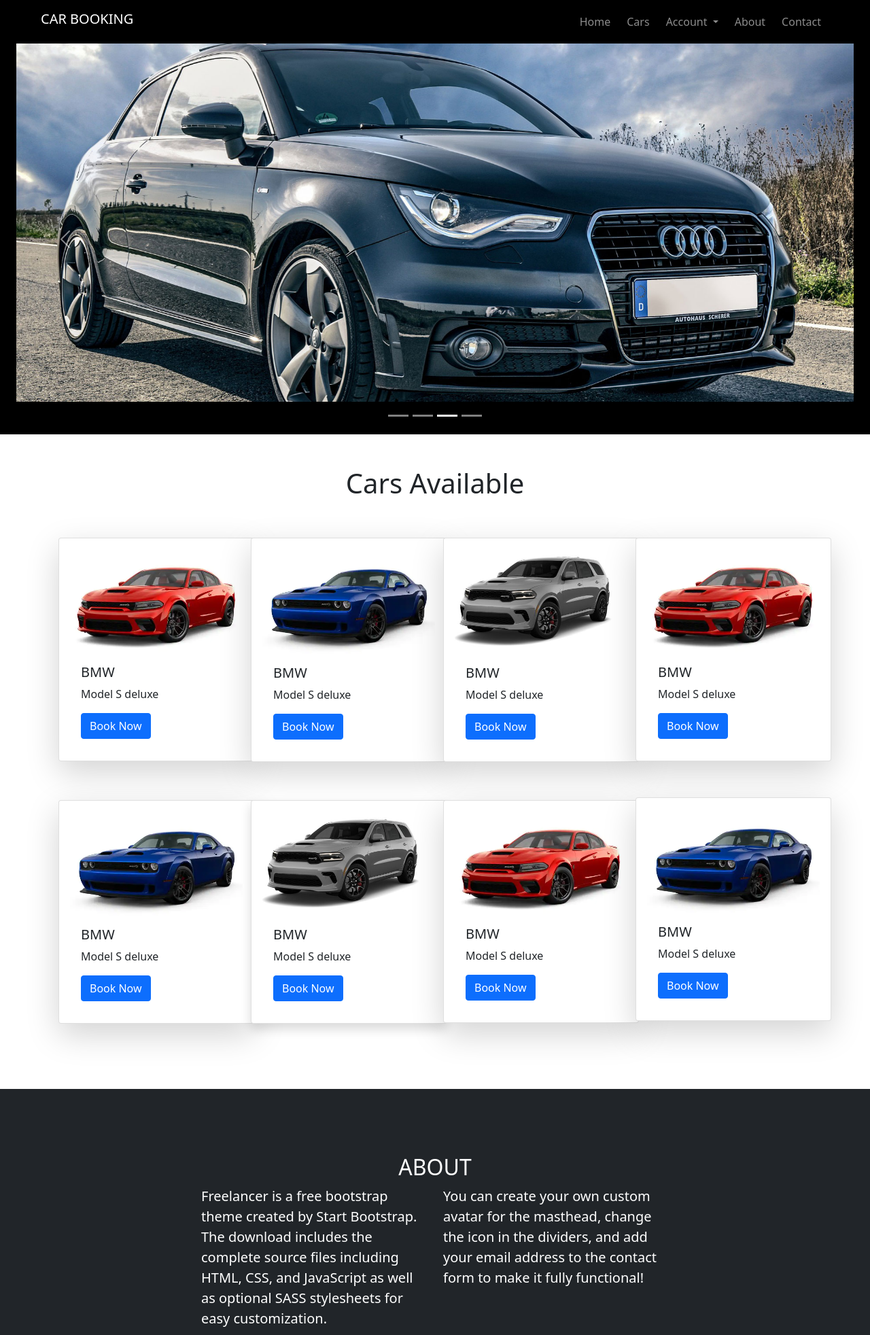
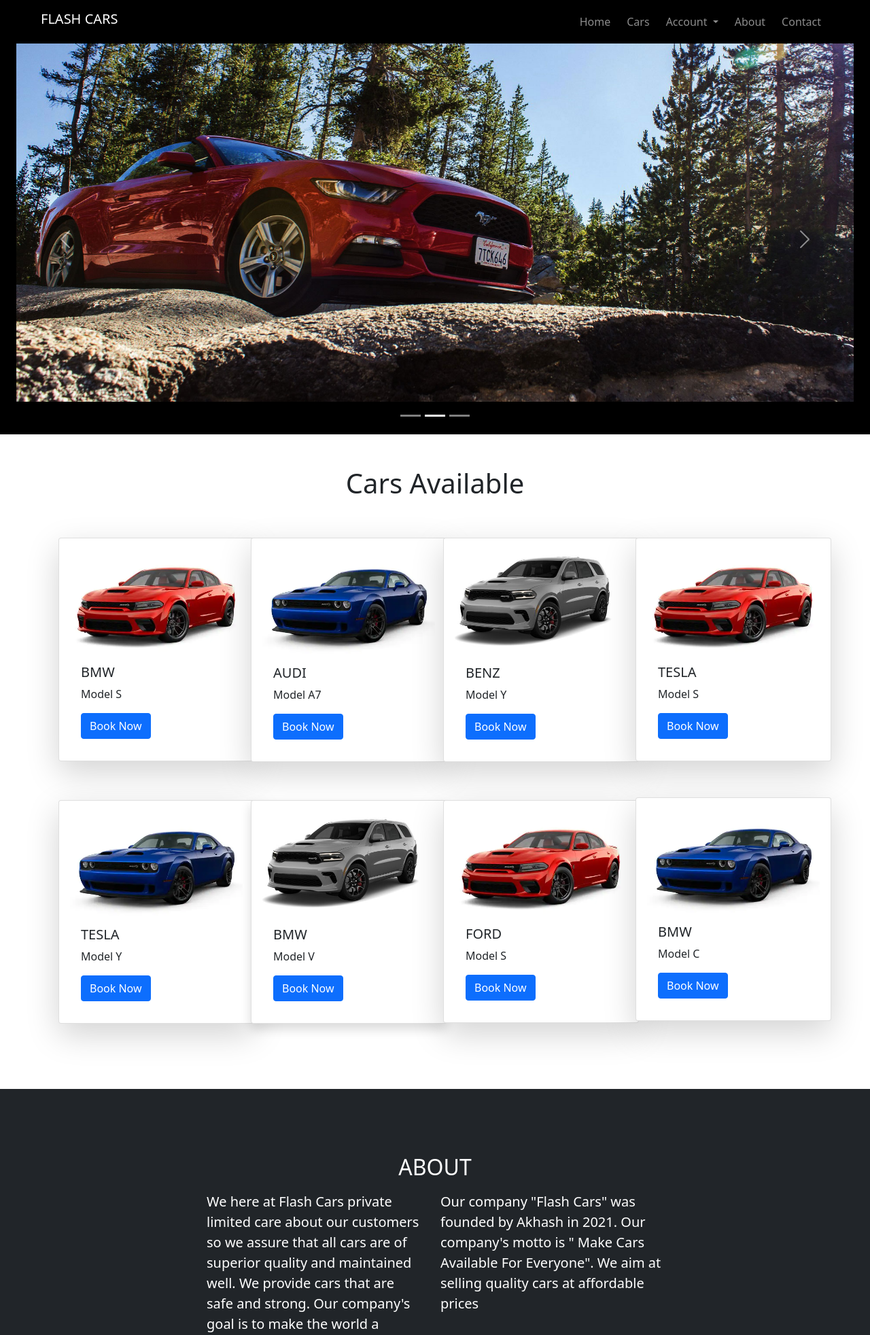
Before and after one commit to Amirtha321/IP-mini-project, a PHP site: page /IP-mini-project/home.php in a window 1280 px wide. Shown: the top 1964 px of the page at 68% size. Run offline with PHP 8.4, Linux system fonts and the light colour scheme; the visitor is signed in with stand-in values (Sample User, id 1).

Commit message:
minor changes

```diff
--- a/home.php
+++ b/home.php
@@ -22,7 +22,7 @@
 
   <nav class="navbar navbar-expand-lg navbar-dark bg-dark ps-5 sticky-lg-top color">
     <div class="container-fluid">
-      <a class="navbar-brand h1" href="#">CAR BOOKING</a>
+      <a class="navbar-brand h1" href="#">FLASH CARS</a>
       <button class="navbar-toggler" type="button" data-bs-toggle="collapse" data-bs-target="#navbarSupportedContent" aria-controls="navbarSupportedContent" aria-expanded="false" aria-label="Toggle navigation">
         <span class="navbar-toggler-icon"></span>
       </button>
@@ -44,14 +44,13 @@
                 echo ' <li>
                 <p class="dropdown-item">Welcome,
 
-                                                  '. $_SESSION["uname"].'
+                                                  ' . $_SESSION["uname"] . '
                                                   </p>
               </li>
               <li><a class="dropdown-item" href="orders.php">My orders</a></li>
               <li><a class="dropdown-item" href="logout.php" >Log out</a></li>';
-              }
-              else{
-               echo' <li><a class="dropdown-item" href="register.php">Register</a></li>
+              } else {
+                echo ' <li><a class="dropdown-item" href="register.php">Register</a></li>
               <li><a class="dropdown-item" href="login.php" >Log In</a></li>';
               }
               ?>
@@ -81,21 +80,19 @@
         <button type="button" data-bs-target="#carouselExampleIndicators" data-bs-slide-to="0" class="active" aria-current="true" aria-label="Slide 1"></button>
         <button type="button" data-bs-target="#carouselExampleIndicators" data-bs-slide-to="1" aria-label="Slide 2"></button>
         <button type="button" data-bs-target="#carouselExampleIndicators" data-bs-slide-to="2" aria-label="Slide 3"></button>
-        <button type="button" data-bs-target="#carouselExampleIndicators" data-bs-slide-to="3" aria-label="Slide 4"></button>
+
       </div>
       <div class="carousel-inner">
-        <div class="carousel-item active" data-bs-interval="1000">
-          <img src="banner-image-2.jpg" class="d-block w-100" alt="...">
+        <div class="carousel-item active" data-bs-interval="1500">
+          <img src="images/banner-image-2.jpg" class="d-block w-100" alt="...">
         </div>
-        <div class="carousel-item " data-bs-interval="1000">
-          <img src="banner-image-1.jpg" class="d-block w-100" alt="...">
+        <div class="carousel-item " data-bs-interval="1500">
+          <img src="images/banner-image-1.jpg" class="d-block w-100" alt="...">
         </div>
-        <div class="carousel-item" data-bs-interval="1000">
-          <img src="banner-image-2.jpg" class="d-block w-100" alt="...">
+        <div class="carousel-item" data-bs-interval="1500">
+          <img src="images/banner-image-3.jpg" class="d-block w-100" alt="...">
         </div>
-        <div class="carousel-item " data-bs-interval="1000">
-          <img src="banner-image-1.jpg" class="d-block w-100" alt="...">
-        </div>
+
       </div>
       <button class="carousel-control-prev" type="button" data-bs-target="#carouselExampleIndicators" data-bs-slide="prev">
         <span class="carousel-control-prev-icon" aria-hidden="true"></span>
@@ -120,8 +117,8 @@
               <img src="images/c1.webp" class="card-img-top" alt="car img">
               <div class="card-body">
                 <h5 class="card-title">BMW</h5>
-                <p class="card-text">Model S deluxe</p>
-                <a href="booking.php?img=images/c1.webp" class="btn btn-primary">Book Now</a>
+                <p class="card-text">Model S </p>
+                <a href="booking.php?img=images/c1.webp&car=BMW-Model-S" class="btn btn-primary">Book Now</a>
               </div>
             </div>
 
@@ -130,9 +127,9 @@
             <div class="card shadow-lg p-3 mb-5 bg-body rounded" style="width: 18rem;">
               <img src="images/c2.webp" class="card-img-top" alt="car img">
               <div class="card-body">
-                <h5 class="card-title">BMW</h5>
-                <p class="card-text">Model S deluxe</p>
-                <a href="booking.php?img=images/c2.webp" class="btn btn-primary">Book Now</a>
+                <h5 class="card-title">AUDI</h5>
+                <p class="card-text">Model A7</p>
+                <a href="booking.php?img=images/c2.webp&car=AUDI-Model-A7" class="btn btn-primary">Book Now</a>
               </div>
             </div>
           </div>
@@ -140,9 +137,9 @@
             <div class="card shadow-lg p-3 mb-5 bg-body rounded" style="width: 18rem;">
               <img src="images/c3.jfif" class="card-img-top" alt="car img">
               <div class="card-body">
-                <h5 class="card-title">BMW</h5>
-                <p class="card-text">Model S deluxe</p>
-                <a href="booking.php?img=images/c3.jfif" class="btn btn-primary">Book Now</a>
+                <h5 class="card-title">BENZ</h5>
+                <p class="card-text">Model Y </p>
+                <a href="booking.php?img=images/c3.jfif&car=BENZ-Model-Y" class="btn btn-primary">Book Now</a>
               </div>
             </div>
           </div>
@@ -150,9 +147,9 @@
             <div class="card shadow-lg p-3 mb-5 bg-body rounded" style="width: 18rem;">
               <img src="images/c1.webp" class="card-img-top" alt="car img">
               <div class="card-body">
-                <h5 class="card-title">BMW</h5>
-                <p class="card-text">Model S deluxe</p>
-                <a href="booking.php?img=images/c1.webp" class="btn btn-primary">Book Now</a>
+                <h5 class="card-title">TESLA</h5>
+                <p class="card-text">Model S </p>
+                <a href="booking.php?img=images/c1.webp&car=TESLA-Model-S" class="btn btn-primary">Book Now</a>
               </div>
             </div>
           </div>
@@ -163,9 +160,9 @@
             <div class="card shadow-lg p-3 mb-5 bg-body rounded" style="width: 18rem;">
               <img src="images/c2.webp" class="card-img-top" alt="car img">
               <div class="card-body">
-                <h5 class="card-title">BMW</h5>
-                <p class="card-text">Model S deluxe</p>
-                <a href="booking.php?img=images/c2.webp" class="btn btn-primary">Book Now</a>
+                <h5 class="card-title">TESLA</h5>
+                <p class="card-text">Model Y</p>
+                <a href="booking.php?img=images/c2.webp&car=TESLA-Model-Y" class="btn btn-primary">Book Now</a>
               </div>
             </div>
           </div>
@@ -174,8 +171,8 @@
               <img src="images/c3.jfif" class="card-img-top" alt="car img">
               <div class="card-body">
                 <h5 class="card-title">BMW</h5>
-                <p class="card-text">Model S deluxe</p>
-                <a href="booking.php?img=images/c3.jfif" class="btn btn-primary">Book Now</a>
+                <p class="card-text">Model V </p>
+                <a href="booking.php?img=images/c3.jfif&car=BMW-Model-V" class="btn btn-primary">Book Now</a>
               </div>
             </div>
           </div>
@@ -183,9 +180,9 @@
             <div class="card shadow-lg p-3 mb-5 bg-body rounded" style="width: 18rem;">
               <img src="images/c1.webp" class="card-img-top" alt="car img">
               <div class="card-body">
-                <h5 class="card-title">BMW</h5>
-                <p class="card-text">Model S deluxe</p>
-                <a href="booking.php?img=images/c1.webp" class="btn btn-primary">Book Now</a>
+                <h5 class="card-title">FORD</h5>
+                <p class="card-text">Model S </p>
+                <a href="booking.php?img=images/c1.webp&car=FORD-Model-S" class="btn btn-primary">Book Now</a>
               </div>
             </div>
           </div>
@@ -194,8 +191,8 @@
               <img src="images/c2.webp" class="card-img-top" alt="car img">
               <div class="card-body">
                 <h5 class="card-title">BMW</h5>
-                <p class="card-text">Model S deluxe</p>
-                <a href="booking.php?img=images/c2.webp" class="btn btn-primary">Book Now</a>
+                <p class="card-text">Model C </p>
+                <a href="booking.php?img=images/c2.webp&car=BMW-Model-C" class="btn btn-primary">Book Now</a>
               </div>
             </div>
           </div>
@@ -218,10 +215,10 @@
 
       <div class="row">
         <div class="col-lg-4 ms-auto">
-          <p class="lead">Freelancer is a free bootstrap theme created by Start Bootstrap. The download includes the complete source files including HTML, CSS, and JavaScript as well as optional SASS stylesheets for easy customization.</p>
+          <p class="lead p-2">We here at Flash Cars private limited care about our customers so we assure that all cars are of superior quality and maintained well. We provide cars that are safe and strong. Our company's goal is to make the world a better place by increasing the standards of automobiles</p>
         </div>
-        <div class="col-lg-4 me-auto">
-          <p class="lead">You can create your own custom avatar for the masthead, change the icon in the dividers, and add your email address to the contact form to make it fully functional!</p>
+        <div class="col-lg-4 me-auto p-2">
+          <p class="lead">Our company "Flash Cars" was founded by Akhash in 2021. Our company's motto is " Make Cars Available For Everyone". We aim at selling quality cars at affordable prices </p>
         </div>
       </div>
 
@@ -238,7 +235,7 @@
 
       <div class="row justify-content-center">
         <div class="col-lg-8 col-xl-7">
-          <form id="contactForm" data-sb-form-api-token="API_TOKEN">
+          <form id="contactForm" >
 
             <div class="form-floating mb-3">
               <input class="form-control" id="name" type="text" placeholder="Enter your name..." data-sb-validations="required" />
@@ -264,20 +261,6 @@
               <label for="message">Message</label>
               <div class="invalid-feedback" data-sb-feedback="message:required">A message is required.</div>
             </div>
-
-            <div class="d-none" id="submitSuccessMessage">
-              <div class="text-center mb-3">
-                <div class="fw-bolder">Form submission successful!</div>
-                To activate this form, sign up at
-                <br />
-                <a href="https://startbootstrap.com/solution/contact-forms">https://startbootstrap.com/solution/contact-forms</a>
-              </div>
-            </div>
-
-            <div class="d-none" id="submitErrorMessage">
-              <div class="text-center text-danger mb-3">Error sending message!</div>
-            </div>
-
             <button class="btn btn-primary btn-xl disabled" id="submitButton" type="submit">Send</button>
           </form>
         </div>
--- a/login.php
+++ b/login.php
@@ -33,7 +33,7 @@
 </head>
 
 <body class=" bg-danger pt-5">
-  <div class="container mt-5 formcontainer bg-light border border-light rounded-3 w-25">
+  <div class="container mt-5 formcontainer bg-light border border-light rounded-3 w-50">
     <div class="container p-5 rounded-3">
       <h1 class="p-5 text-center">Login</h1>
       <form method="POST" action="">
--- a/orders.php
+++ b/orders.php
@@ -77,6 +77,7 @@
       echo '<thead>
     <tr>
       <th scope="col">S.No</th>
+      <th scope="col">Model ID</th>
       <th scope="col">Address</th>
       <th scope="col">City</th>
       <th scope="col">Pincode</th>
@@ -86,7 +87,7 @@
   echo'</div>';
 
       while ($row = mysqli_fetch_array($result)) {
-        echo "<tr><td>" . $counter . "</td><td>" . $row['address'] . "</td><td>" . $row['city'] . "</td>   <td>" . $row['pin'] . "</td>   </tr>";
+        echo "<tr><td>" . $counter . "</td><td>" . $row['id'] . "</td><td>" . $row['address'] . "</td><td>" . $row['city'] . "</td>   <td>" . $row['pin'] . "</td>   </tr>";
         $counter++;
       }
 
--- a/register.php
+++ b/register.php
@@ -32,8 +32,8 @@
 </head>
 
 <body class=" bg-primary pt-5">
-  <div class="container mt-5 formcontainer bg-light border border-light rounded-3 w-25">
-    <div class="container p-5 rounded-3">
+  <div class="container mt-5 formcontainer bg-light border border-light rounded-3 w-50 shadow-lg">
+    <div class="container p-5 rounded-3 ">
       <h1 class="p-5 text-center">Register</h1>
       <form method="POST" action="">
         <div class="mb-3">
@@ -52,7 +52,7 @@
         </div>
         <div class="row">
           <div class="mb-3">
-            <p class="form-text">Already have an account? <a href="login.php">Register</a></p>
+            <p class="form-text">Already have an account? <a href="login.php">Log In</a></p>
           </div>
 
 
```
Also changed, not shown: booking.php (+47 -8 lines), car1.jpg (deleted), car2.jpg (deleted), images/banner-image-1.jpg (renamed from banner-image-1.jpg), images/banner-image-2.jpg (renamed from banner-image-2.jpg), images/banner-image-3.jpg (added).
